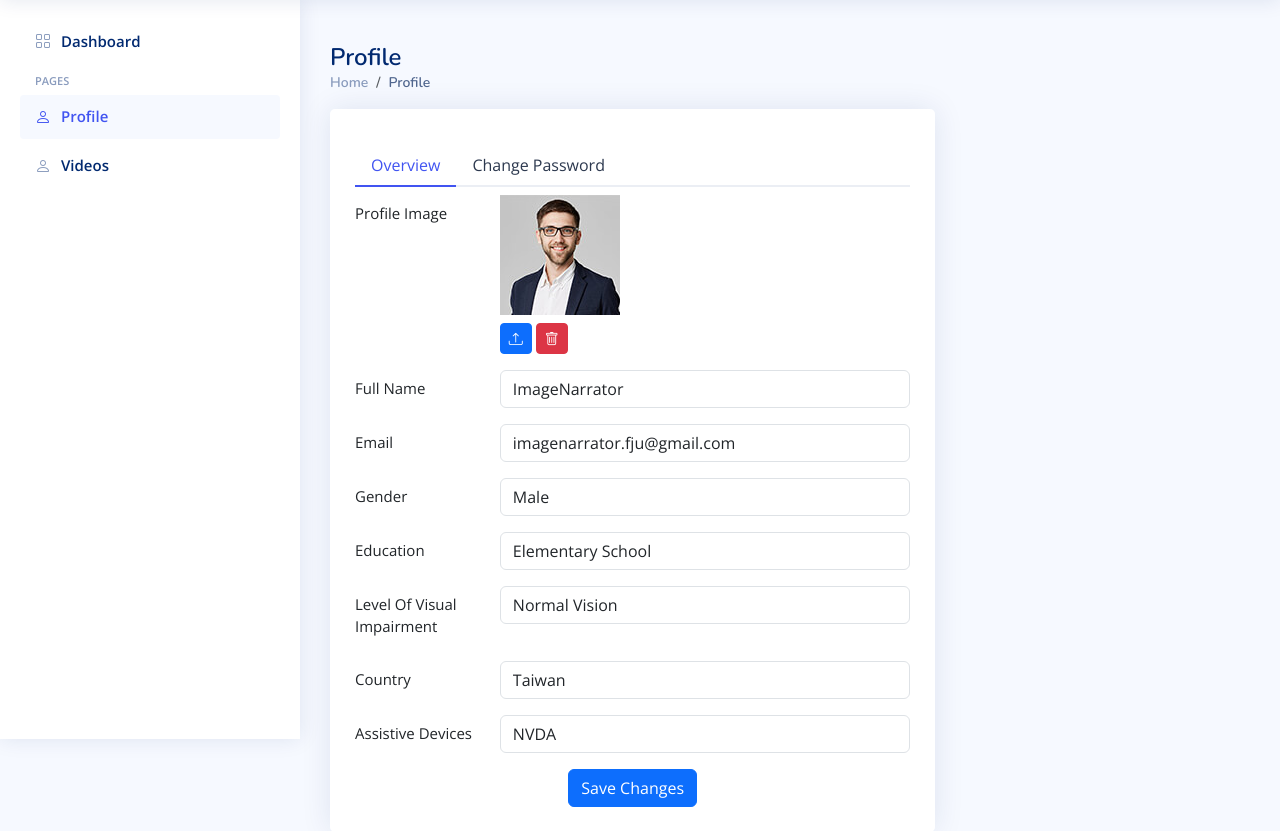
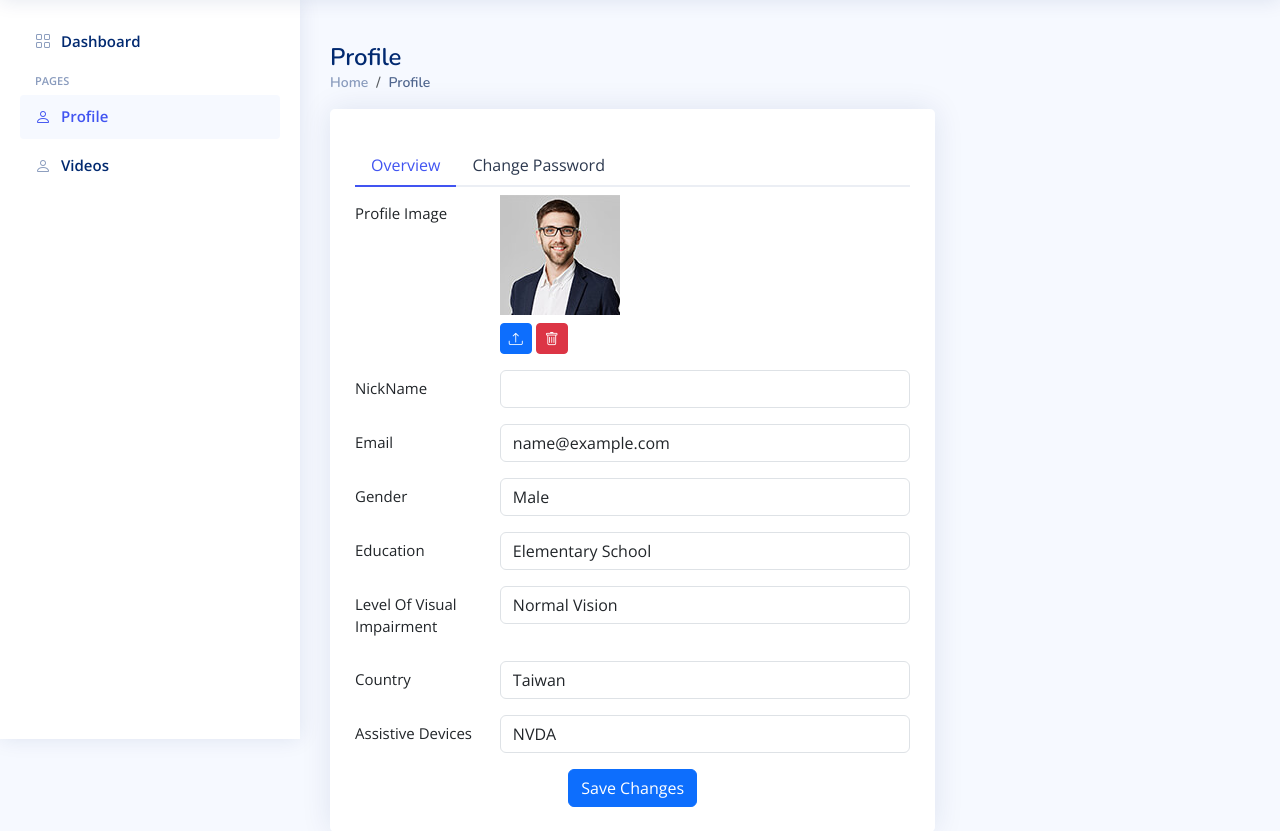
Before and after one commit to Lisa123wang/ImageNarrator, a PHP site: page /pages-profile.php in a window 1280 px wide. Shown: the part 61-892 px from the top of the page. Run offline with PHP 8.4, Linux system fonts and the light colour scheme; the visitor is signed in with stand-in values (Sample User, id 1); data that the repository does not hold is empty; some libraries are stand-ins or nearby versions.

Commit message:
update profile

```diff
--- a/NarratorAdmin/pages-profile.php
+++ b/NarratorAdmin/pages-profile.php
@@ -285,15 +285,15 @@
                             </div>
 
                             <div class="row mb-3">
-                                <label for="fullName" class="col-md-4 col-lg-3 col-form-label">Full Name</label>
+                                <label for="nickname" class="col-md-4 col-lg-3 col-form-label">NickName</label>
                                 <div class="col-md-8 col-lg-9">
-                                    <input name="fullName" type="text" class="form-control" id="fullName" value="ImageNarrator">
+                                <input name="nickname" type="text" class="form-control" id="nickname" value="<?php echo htmlspecialchars($profileInfo['nickname']); ?>">
                                 </div>
                             </div>
                             <div class="row mb-3">
                                 <label for="Email" class="col-md-4 col-lg-3 col-form-label">Email</label>
                                 <div class="col-md-8 col-lg-9">
-                                    <input name="email" type="email" class="form-control" id="Email" value="imagenarrator.fju@gmail.com">
+                                <input name="email" type="email" class="form-control" id="Email" value="<?php echo htmlspecialchars($email); ?>" readonly>
                                 </div>
                             </div>
                             <div class="row mb-3">
```
